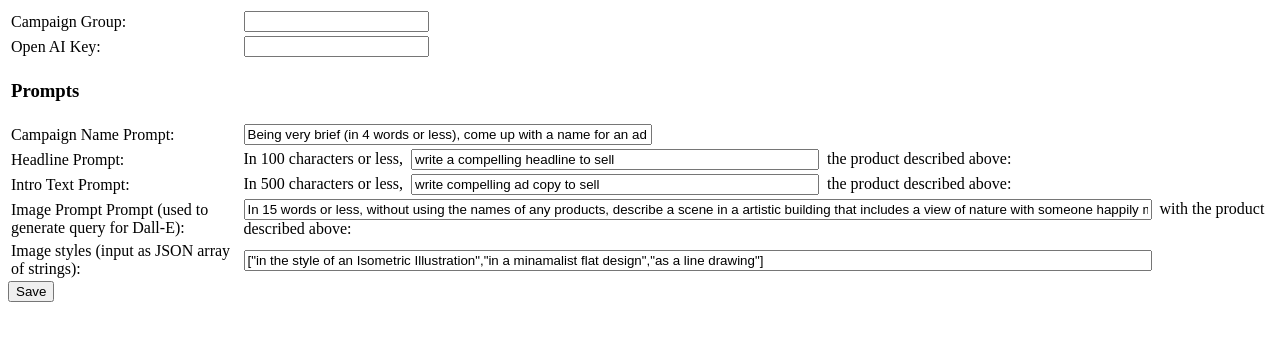
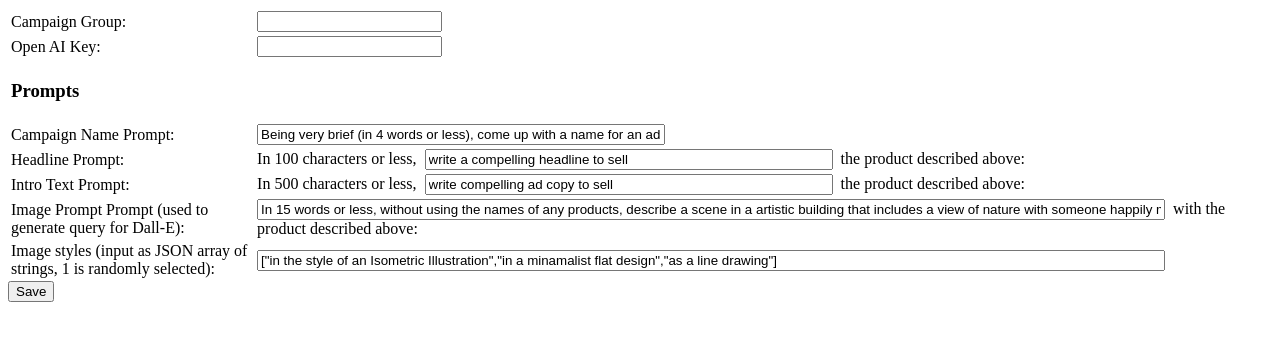
Before and after one commit to rtadinada/linkedin-gai-ad, a React app: page / in a window 1280 px wide. Shown: the top 340 px of the page. Built offline with nearby package versions, Linux system fonts and the light colour scheme.

Commit message:
Update settings text

```diff
--- a/src/app/components/SettingsPage/SettingsPage.tsx
+++ b/src/app/components/SettingsPage/SettingsPage.tsx
@@ -202,7 +202,10 @@ export default class SettingsPage extends React.Component<Props, State> {
                             </td>
                         </tr>
                         <tr>
-                            <td>Image styles (input as JSON array of strings): </td>
+                            <td>
+                                Image styles (input as JSON array of strings, 1 is randomly
+                                selected):{" "}
+                            </td>
                             <td>
                                 <input
                                     className={style.promptInputLarge}
```
